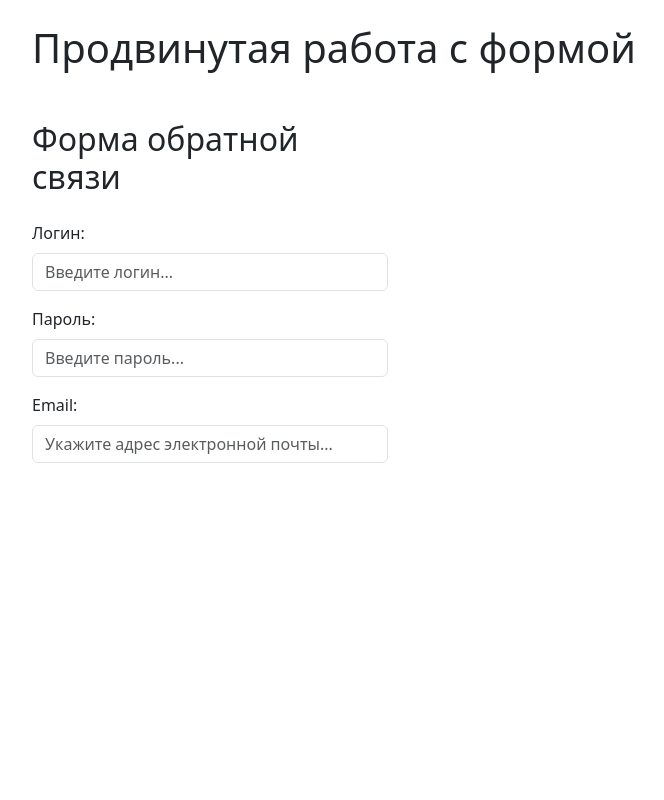
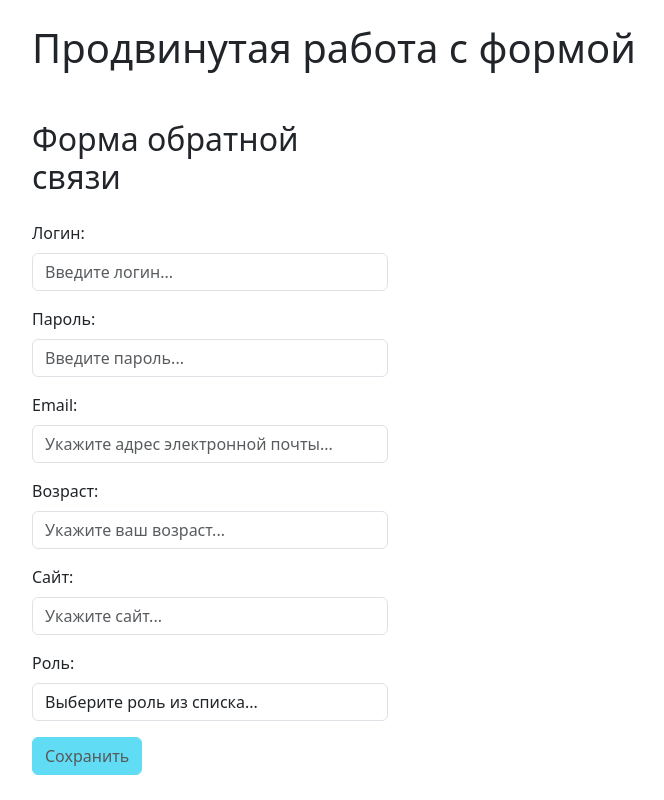
Before and after one commit to Pistalierro/app_form_advanced, an Angular app: page / in a window 1280 px wide. Shown: the whole page, without its empty margins (50-714 px from the left). Built offline with nearby package versions, Linux system fonts and the light colour scheme.

Commit message:
создал кастомный валидатор для проверки возраста, сайта. Закончил работу

```diff
--- a/src/app/form/form.component.html
+++ b/src/app/form/form.component.html
@@ -25,12 +25,58 @@
   <div class="mb-3">
     <label class="form-label" for="email">{{ formLabels.email }}</label>
     <input (blur)="onValueChanges()"
-           [class]="{'is-valid':  form['email'].valid,
-                    'is-invalid': form['email'].invalid && (form['email'].dirty || form['email'].touched)}"
+           [class]="{'is-valid':   form['email'].valid,
+                     'is-invalid': form['email'].invalid && (form['email'].dirty || form['email'].touched)}"
            class="form-control" formControlName="email" id="email" placeholder="{{formPlaceholders.email}}" type="email">
     <div *ngIf="form['email'].valid" class="valid-feedback">{{ formSuccess }}</div>
     <div *ngIf="form['email'].invalid && (form['email'].dirty || form['email'].touched)" class="invalid-feedback">{{ formErrors.email }}
     </div>
   </div>
 
+  <div class="mb-3">
+    <label class="form-label" for="age">{{ formLabels.age }}</label>
+    <input (blur)="onValueChanges()"
+           [class]="{'is-valid':   form['age'].valid,
+                     'is-invalid': form['age'].invalid && (form['age'].dirty || form['age'].touched)}"
+           class="form-control" formControlName="age" id="age" placeholder="{{formPlaceholders.age}}" type="text">
+    <div *ngIf="form['age'].valid" class="valid-feedback">{{ formSuccess }}</div>
+    <div *ngIf="form['age'].invalid && (form['age'].dirty || form['age'].touched)" class="invalid-feedback">{{ formErrors.age }}
+    </div>
+  </div>
+
+  <div class="mb-3">
+    <label class="form-label" for="site">{{ formLabels.site }}</label>
+    <input (blur)="onValueChanges()"
+           [class]="{'is-valid':   form['site'].valid,
+                     'is-invalid': form['site'].invalid && (form['site'].dirty || form['site'].touched)}"
+           class="form-control" formControlName="site" id="site" placeholder="{{formPlaceholders.site}}" type="text">
+    <div *ngIf="form['site'].pending" class="text-muted">
+      {{ validationMessages.site.pending }}
+      <div class="loading"></div>
+    </div>
+    <div *ngIf="form['site'].valid" class="valid-feedback">{{ formSuccess }}</div>
+    <div *ngIf="form['site'].invalid && (form['site'].dirty || form['site'].touched)" class="invalid-feedback">
+      <div *ngIf="formErrors.site">{{ formErrors.site }}</div>
+      <div *ngIf="!formErrors.site && form['site'].errors?.['urlNotAllowed']">{{ validationMessages.site.urlNotAllowed }}</div>
+    </div>
+  </div>
+
+  <div class="mb-3">
+    <label class="form-label" for="role">{{ formLabels.role }}</label>
+    <select (blur)="onValueChanges()"
+            [class]="{'is-valid':   form['role'].valid,
+                      'is-invalid': form['role'].invalid && (form['role'].dirty || form['role'].touched)}"
+            class="form-control" formControlName="role" id="role">
+      <option [value]="null" disabled selected>{{ formPlaceholders.role }}</option>
+      <option *ngFor="let role of roles" [value]="role">{{ role }}</option>
+    </select>
+    <div *ngIf="form['role'].valid" class="valid-feedback">{{ formSuccess }}</div>
+    <div *ngIf="form['role'].invalid && (form['role'].dirty || form['role'].touched)" class="invalid-feedback">{{ formErrors.role }}
+    </div>
+  </div>
+
+  <div class="mb-3">
+    <button [disabled]="userForm.invalid" class="btn btn-info">Сохранить</button>
+  </div>
+
 </form>
--- a/src/app/form/form.component.scss
+++ b/src/app/form/form.component.scss
@@ -0,0 +1,17 @@
+.text-muted {
+  margin-top: 0.25rem;
+  font-size: 0.875em;
+  position: relative;
+}
+
+.loading {
+  height: 30px;
+  width: 30px;
+  background-image: url(../../assets/image/tag-team-loading.gif);
+  background-position: 50% 50%;
+  background-size: cover;
+  position: absolute;
+  top: 0;
+  right: 0;
+  transform: translate(-25%, calc(-100% - 8px));
+}
--- a/src/app/form/form.component.ts
+++ b/src/app/form/form.component.ts
@@ -1,29 +1,31 @@
 import {Component, OnInit} from '@angular/core';
 import {FormBuilder, FormGroup, ReactiveFormsModule, ValidationErrors, Validators} from '@angular/forms';
 import {User} from '../../shared/user';
-import {FORM_ERRORS, FORM_LABELS, FORM_PLACEHOLDERS, FORM_SUCCESS, FORM_VALIDATION_MESSAGES, USER} from '../../shared/form-data';
-import {NgIf} from '@angular/common';
-import {emailValidator} from '../../shared/custom-validators';
+import {FORM_ERRORS, FORM_LABELS, FORM_PLACEHOLDERS, FORM_ROLES, FORM_SUCCESS, FORM_VALIDATION_MESSAGES} from '../../shared/form-data';
+import {NgForOf, NgIf} from '@angular/common';
+import {emailValidator, observableUrlValidator, rangeValidator} from '../../shared/custom-validators';
 
 @Component({
   selector: 'app-form',
   standalone: true,
   imports: [
     ReactiveFormsModule,
-    NgIf
+    NgIf,
+    NgForOf
   ],
   templateUrl: './form.component.html',
   styleUrl: './form.component.scss'
 })
 export class FormComponent implements OnInit {
 
-  user: User = USER;
   formLabels = FORM_LABELS;
   formPlaceholders = FORM_PLACEHOLDERS;
   formSuccess = FORM_SUCCESS;
   formErrors: any = FORM_ERRORS;
   validationMessages: any = FORM_VALIDATION_MESSAGES;
+  roles = FORM_ROLES;
 
+  user: User = new User(1, null, null, null, null, null, null);
 
   userForm!: FormGroup;
 
@@ -43,6 +45,9 @@ export class FormComponent implements OnInit {
       name: [this.user.name, [Validators.required, Validators.minLength(3), Validators.maxLength(15)]],
       password: [this.user.password, [Validators.required, Validators.minLength(7), Validators.maxLength(25)]],
       email: [this.user.email, [Validators.required, emailValidator]],
+      age: [this.user.age, [Validators.required, rangeValidator(1, 122)]],
+      site: [this.user.site, [Validators.required], [observableUrlValidator]],
+      role: [this.user.role, Validators.required],
     });
     this.userForm.valueChanges.subscribe(() => this.onValueChanges());
   }
@@ -61,4 +66,9 @@ export class FormComponent implements OnInit {
       }
     });
   }
+
+  onSubmit(): void {
+    console.log(this.userForm.value);
+    console.log(this.userForm.valid);
+  }
 }
--- a/src/shared/custom-validators.ts
+++ b/src/shared/custom-validators.ts
@@ -1,4 +1,5 @@
 import {AbstractControl, ValidationErrors} from '@angular/forms';
+import {delay, map, Observable, of} from 'rxjs';
 
 export function emailValidator(control: AbstractControl): ValidationErrors | null {
   const emailRegex = /^[a-zA-Z1-9.+_%-]+@[a-zA-Z0-9.-]{1,12}\.?[a-zA-Z]{0,10}\.[a-zA-Z]{2,5}$/;
@@ -9,3 +10,26 @@ export function emailValidator(control: AbstractControl): ValidationErrors | nul
 
   return null;
 }
+
+export function rangeValidator(minValue: number, maxValue: number): ValidationErrors {
+  return (control: AbstractControl): ValidationErrors | null => {
+    const v = control.value;
+
+    if (isNaN(v)) return {rangeValidator: {v}};
+    if (v < minValue) return {minRange: {v}};
+    if (v > maxValue) return {maxRange: {v}};
+
+    return null;
+  };
+}
+
+export function observableUrlValidator(control: AbstractControl): Observable<ValidationErrors | null> {
+  const v = control.value;
+  const urlRegex = /^(http:\/\/www\.|https:\/\/www\.|http:\/\/|https:\/\/)?[a-z0-9]+([\-\.]{1}[a-z0-9]+)*\.[a-z]{2,5}(:[0-9]{1,5})?(\/.*)?$/;
+  const result = urlRegex.test(v);
+
+  return of(result).pipe(map(res => {
+    if (res) return null;
+    return {urlNotAllowed: {v}};
+  })).pipe(delay(2000));
+}
--- a/src/shared/form-data.ts
+++ b/src/shared/form-data.ts
@@ -1,7 +1,3 @@
-import {User} from './user';
-
-export const USER: User = new User(1, null, null, null, null, null, null);
-
 export const FORM_LABELS = {
   name: 'Логин:',
   password: 'Пароль:',
@@ -10,6 +6,7 @@ export const FORM_LABELS = {
   site: 'Сайт:',
   role: 'Роль:'
 };
+
 export const FORM_PLACEHOLDERS = {
   name: 'Введите логин...',
   password: 'Введите пароль...',
@@ -53,9 +50,12 @@ export const FORM_VALIDATION_MESSAGES = {
   },
   site: {
     required: 'Сайт обязателен',
-
+    urlNotAllowed: 'Неверный формат сайта',
+    pending: 'Идет проверка сайта...'
   },
   role: {
     required: 'Роль обязательна',
   }
 };
+
+export const FORM_ROLES: string [] = ['Гость', 'Модератор', 'Администратор'];
```
